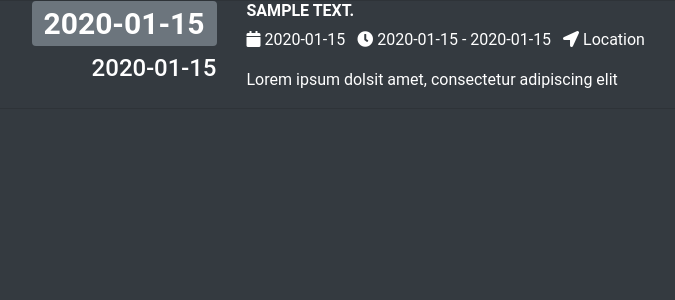
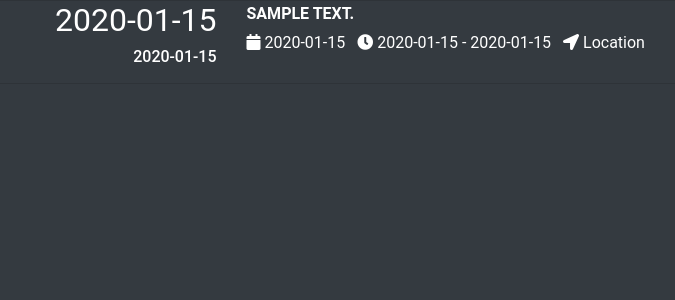
Before and after one commit to felixedel/flirror, a Flask app: template flirror/templates/calendar.html in a window 1280 px wide. Shown: the top 300 px of the page, without its empty margins (124-799 px from the left). Run offline with Flask 2, Linux system fonts and the light colour scheme; the template is opened without the code that fills it: most values are stand-ins (such as "Sample title", 1, 10 or a date in 2020); some libraries are stand-ins or nearby versions.

Commit message:
Alternative design

```diff
--- a/flirror/templates/calendar.html
+++ b/flirror/templates/calendar.html
@@ -4,12 +4,12 @@
 <div class="container">
     <div class="card bg-dark text-white">
         {% for item in events %}
-        <div class="row">
+        <div class="row mb-2">
             <div class="col-3 text-right">
-                <h1><span class="badge badge-secondary">{{ item.start.strftime("%d") }}</span></h1>
-                <h4>{{ item.start.strftime("%b") }}</h4>
+                <h2 class="font-weight-light"><strong>{{ item.start.strftime("%d") }}</strong></h2>
+                <h6 class="text-uppercase">{{ item.start.strftime("%b") }}</h6>
             </div>
-            <div class="col-9">
+            <div class="col-9 align-self-center">
                 <h6 class="text-uppercase"><strong>{{ item.summary }}</strong></h6>
                 <ul class="list-inline">
                     <li class="list-inline-item">
@@ -22,7 +22,6 @@
                         <i class="fa fa-location-arrow" aria-hidden="true"></i> Location
                     </li>
                 </ul>
-                <p>Lorem ipsum dolsit amet, consectetur adipiscing elit</p>
             </div>
         </div>
         {% endfor %}
```
